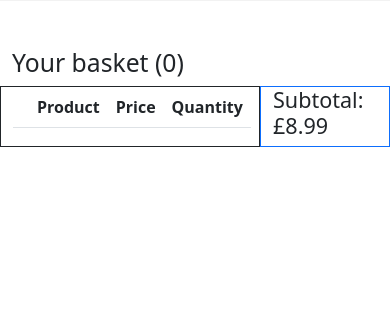
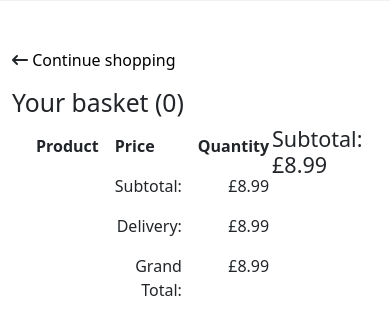
Before and after one commit to MojosBeans100/CI-MS5-loveplants, a Django app: page /bag/ in a window 390 px wide. Shown: the part 100-435 px from the top of the page. Run offline with Django 3.2, Linux system fonts and the light colour scheme; lists and menus that the app fills with data are empty; some libraries are stand-ins or nearby versions.

Commit message:
Add further BS to product detail for responsivenes

```diff
--- a/bag/templates/bag/bag.html
+++ b/bag/templates/bag/bag.html
@@ -3,12 +3,17 @@
 
 {% block content %}
 <div class="container my-5">
+
+    <div class="row">
+        <p><i class="fa-solid fa-arrow-left-long"></i> <a href="{% url 'products' %}">Continue shopping</a></p>
+    </div>
+
     <div class="row">
         <h2>Your basket ({{product_count}})</h2>
-        <div class="col-8 border border-dark">
+        <div class="col-8">
 
             <!-- product list table -->
-            <table class="table">
+            <table class="table table-borderless">
                 <thead>
                     <tr>
                         <th></th>
@@ -32,11 +37,32 @@
                         <td>{{item.quantity}}</td>
                     </tr>
                     {% endfor %}
+
+                    <tr class="text-end">
+                        <td></td>
+                        <td></td>
+                        <td>Subtotal:</td>
+                        <td>£{{grand_total}}</td>
+                    </tr>
+
+                    <tr class="text-end">
+                        <td></td>
+                        <td></td>
+                        <td>Delivery:</td>
+                        <td>£{{delivery}}</td>
+                    </tr>
+
+                    <tr class="text-end">
+                        <td></td>
+                        <td></td>
+                        <td>Grand Total:</td>
+                        <td>£{{grand_total}}</td>
+                    </tr>
                 </tbody>
             </table>
 
         </div>
-        <div class="col-4 border border-primary">
+        <div class="col-4">
             <h4>Subtotal: &nbsp; £{{grand_total}}</h4>
         </div>
     </div>
--- a/static/css/base.css
+++ b/static/css/base.css
@@ -63,10 +63,27 @@ button {
 
 /* PRODUCT DETAIL */
 .detail_image {
-    height: 600px;
+    height: 400px;
     width: 100%;
 }
 
 .product_detail_alt_img:hover {
     opacity: 0.6;
 }
+
+/* MEDIA QUERIES */
+@media (min-width: 768px) {
+
+    .detail_image {
+        height: 500px;
+    }
+
+}
+
+@media (min-width: 1200px) {
+
+    .detail_image {
+        height: 600px;
+    }
+
+}
```
Also changed, not shown: products/templates/products/product_detail.html (+21 -25 lines).
